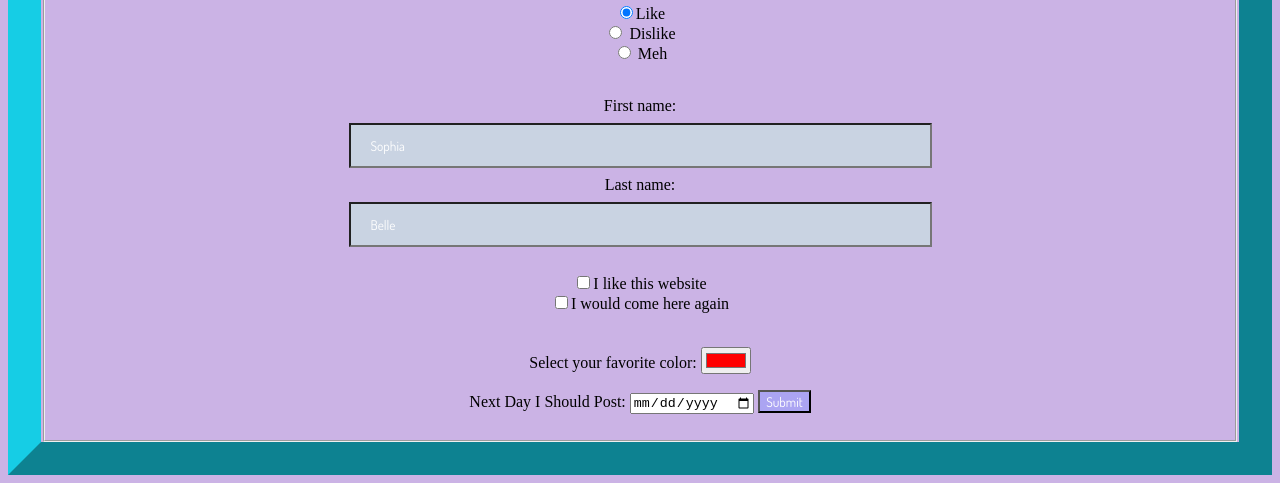
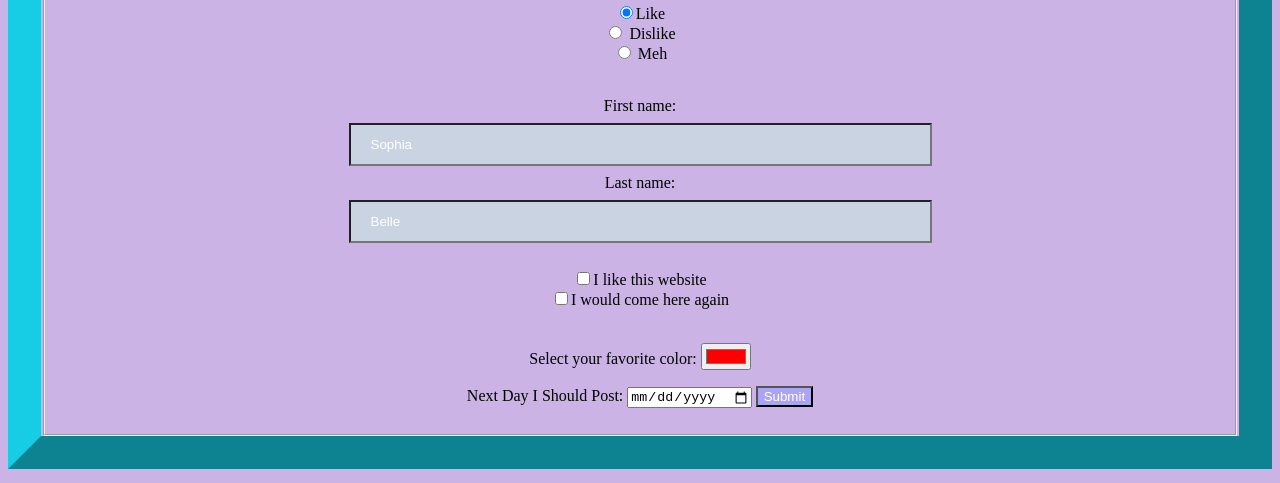
Before and after one commit to sofia8407/JS01Sofia, a plain HTML site: page index.html in a window 1280 px wide. Shown: the part 3371-3854 px from the top of the page. Drawn offline with Linux system fonts and the light colour scheme; a web font is replaced by a local one.

Commit message:
Styling inputs

```diff
--- a/styles/styles.css
+++ b/styles/styles.css
@@ -30,7 +30,6 @@ border-style: outset;
      width: 480px;
 }
 input[type=text] {
-    font-family: 'Dosis', sans-serif;
     width: 50%;
     padding: 12px 20px;
     margin: 8px 0;
@@ -38,11 +37,9 @@ input[type=text] {
     color: white;
 }
 input[type=radio] {
-    font-family: 'Dosis', sans-serif;
     width: -3%;
 }
 input[type=submit] {
-  font-family: 'Dosis', sans-serif;
   background-color:#aba4f2;
   color: white;
 }
```
